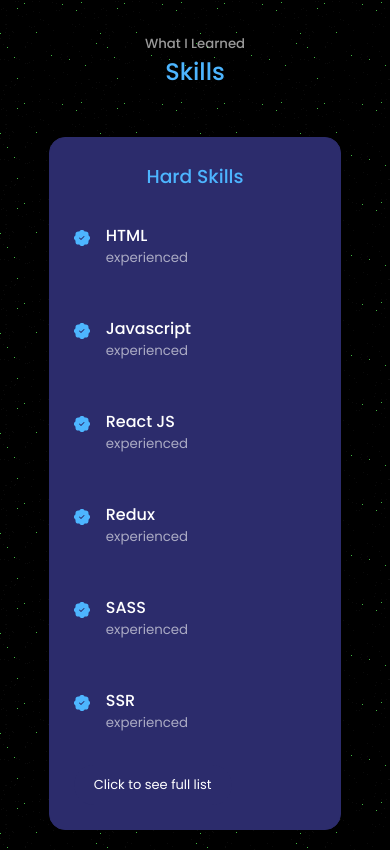
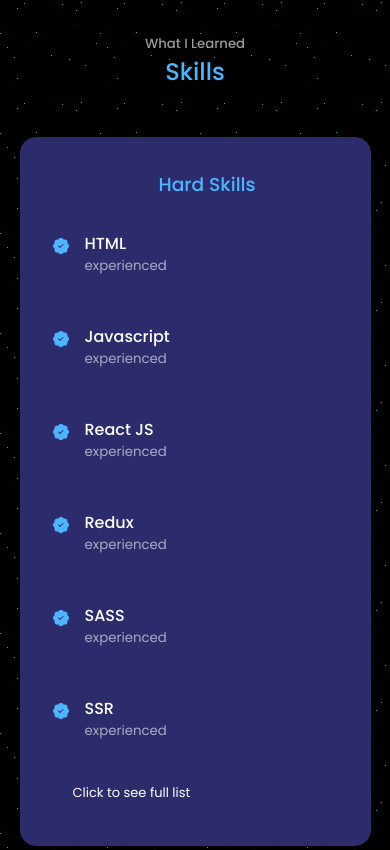
Before and after one commit to Saeed-Ghiasi/CV, a React (Create React App) app: page / in a window 390 px wide. Shown: the part 895-1745 px from the top of the page. Built offline with nearby package versions, Linux system fonts and the light colour scheme.

Commit message:
minor changes for responsive design of skills

```diff
--- a/src/shared-components/FullPageLayout/FullPageLayout.scss
+++ b/src/shared-components/FullPageLayout/FullPageLayout.scss
@@ -11,6 +11,15 @@
     padding-top: 5.3rem;
     position: relative;
     text-align: center;
+
+
+    @media screen and (max-width: 1024px) {
+      width: $container-width-md;
+    }
+
+    @media screen and (max-width: 600px) {
+      width: $container-width-sm;
+    }
 
     h1 {
       text-align: center;
--- a/src/shared-components/SkillsCard/SkillsCard.scss
+++ b/src/shared-components/SkillsCard/SkillsCard.scss
@@ -5,7 +5,7 @@
   background-color: $bg-secondary;
   border: 1px solid $bg-secondary;
   border-radius: 1rem;
-  padding: 1.5rem;
+  padding: 2rem 0.5rem 2rem 2rem;
   display: flex;
   flex-direction: column;
   gap: 2rem;
@@ -15,15 +15,17 @@
   }
 
   &__items {
-    display: flex;
-    flex-wrap: wrap;
-    flex-grow: 1;
+    display: grid;
+    grid-template-columns: 1fr 1fr;
     gap: 3rem 2rem;
+
+    @media screen and (max-width: 500px) {
+      grid-template-columns: 1fr;
+    }
   }
 
 
   &__item {
-    min-width: 45%;
     display: flex;
     flex-direction: row;
     align-items: flex-start;
@@ -33,6 +35,10 @@
       display: flex;
       flex-direction: column;
       align-items: flex-start;
+
+      h4 {
+        text-align: start;
+      }
     }
 
     span {
@@ -53,6 +59,7 @@
     display: inline;
     border-radius: 50px;
     padding: 10px 20px;
+    margin-top: auto;
   }
 
   &:hover {
--- a/src/views/Skills/Skills.scss
+++ b/src/views/Skills/Skills.scss
@@ -8,7 +8,7 @@
     gap: 2rem;
 
 
-    @media screen and (max-width: 700px) {
+    @media screen and (max-width: 940px) {
       flex-direction: column;
       width: 100%;
     }
```
